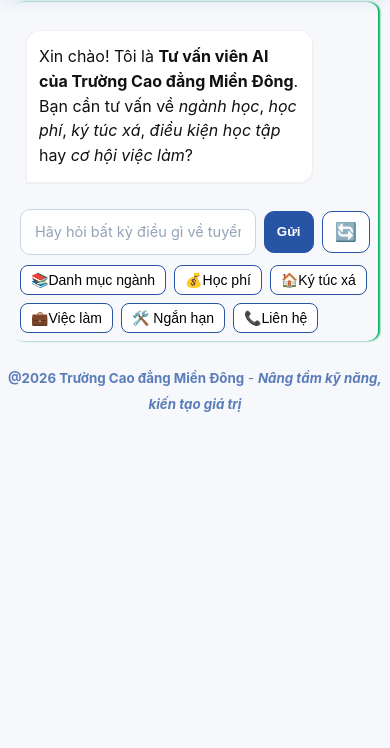
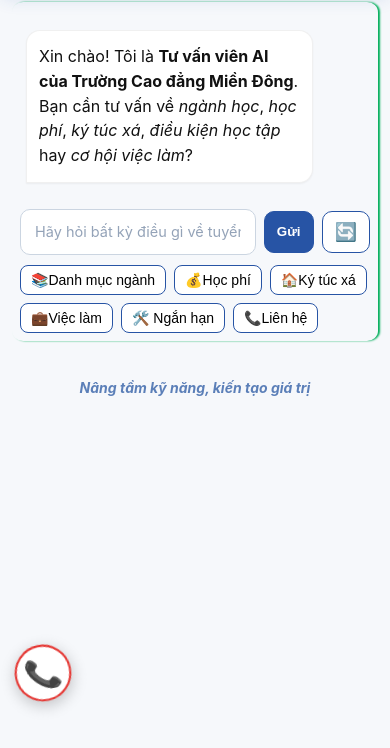
Before and after one commit to phuydao-cloud/miendong-chatbot, a website: page public/index.html in a window 390 px wide. Shown: the part 72-820 px from the top of the page. Drawn offline with nearby package versions, Linux system fonts and the light colour scheme; no server answers.

Commit message:
Update mobile footer and hotline button

```diff
--- a/public/index.html
+++ b/public/index.html
@@ -21,6 +21,7 @@
   <header class="brand-bar">
     <img src="logo-miendong.png" alt="Miền Đông" class="brand-logo" />
     <div class="brand-title">Chatbot Tuyển sinh, Trường Cao đẳng Miền Đông.</div>
+    <a class="header-hotline" href="tel:0965880343">☎ Hotline: 0965.880.343</a>
     <!-- <small id="session" class="session-id"></small> -->
     <!-- <small id="session" class="session-id" title="Session ID dùng để khôi phục hội thoại"></small> -->
   </header>
@@ -99,8 +100,12 @@
   </main>
 
   <footer class="footer">
-    <small><b>@2026 Trường Cao đẳng Miền Đông</b> - <b><i>Nâng tầm kỹ năng, kiến tạo giá trị</i></b></small>
+    <small><b>@2026 Trường Cao đẳng Miền Đông</b> - <b><i>Nâng tầm kỹ năng, kiến tạo giá
+          trị</i></b></small>
   </footer>
+  <a href="tel:0965880343" class="call-float" title="Gọi tư vấn tuyển sinh">
+    📞
+  </a>
   <button id="backToTop" title="Lên đầu trang">
     ⬆️
   </button>
--- a/public/styles.css
+++ b/public/styles.css
@@ -916,6 +916,7 @@ html::-webkit-scrollbar-thumb:hover {
     }
 }
 
+/*
 @media (max-width: 640px) {
     .footer-text {
         font-size: 14px;
@@ -923,7 +924,7 @@ html::-webkit-scrollbar-thumb:hover {
     }
 
     .footer-text::before {
-        content: "-Nâng tầm kỹ năng, kiến tạo giá trị-";
+        content: "Nâng tầm kỹ năng, kiến tạo giá trị";
     }
 
     .footer-text {
@@ -934,7 +935,7 @@ html::-webkit-scrollbar-thumb:hover {
         font-size: 14px;
         font-weight: 700;
     }
-}
+} */
 
 @media (max-width: 640px) {
     .brand-bar {
@@ -969,3 +970,224 @@ html::-webkit-scrollbar-thumb:hover {
     color: #111;
     font-size: 0.85em;
 }
+
+/* Thêm hotline */
+.header-hotline {
+    margin-left: auto;
+    color: #fff;
+    text-decoration: none;
+    font-weight: 700;
+    font-size: 15px;
+    white-space: nowrap;
+}
+
+.header-hotline:hover {
+    text-decoration: underline;
+}
+
+/* @media (max-width: 640px) {
+    .header-hotline {
+        display: none;
+    }
+
+    .footer-text {
+        font-size: 0;
+    }
+
+    .footer-text::before {
+        content: "Hotline: 0965.880.343";
+        font-size: 14px;
+        font-weight: 700;
+    }
+} */
+
+/* Footer */
+.footer {
+    margin-top: 20px;
+    margin-bottom: 24px;
+    text-align: center;
+}
+
+.footer-text {
+    color: #5b7fb8;
+    font-weight: 700;
+    font-style: italic;
+}
+
+/* Mobile: footer gọn hơn */
+@media (max-width: 640px) {
+    .footer-text {
+        font-size: 14px;
+        line-height: 1.4;
+    }
+}
+
+/* Nút gọi nổi góc trái */
+.call-float {
+    position: fixed;
+    left: 18px;
+    bottom: 22px;
+
+    width: 52px;
+    height: 52px;
+    border-radius: 50%;
+
+    background: #00AE5A;
+    color: #fff;
+    text-decoration: none;
+
+    display: flex;
+    align-items: center;
+    justify-content: center;
+
+    font-size: 26px;
+    z-index: 9999;
+
+    box-shadow: 0 4px 14px rgba(0, 0, 0, .22);
+    transition: transform .15s ease, box-shadow .15s ease;
+}
+
+.call-float:hover {
+    transform: translateY(-2px);
+    box-shadow: 0 6px 18px rgba(0, 0, 0, .28);
+}
+
+/* Mobile: nâng nút gọi lên một chút, tránh sát đáy */
+@media (max-width: 640px) {
+    .call-float {
+        left: 16px;
+        bottom: 72px;
+        width: 54px;
+        height: 54px;
+        font-size: 27px;
+    }
+}
+
+/* Mobile: ẩn slogan footer */
+/* @media (max-width: 640px) {
+    .footer {
+        display: none;
+    }
+} */
+
+@media (max-width: 640px) {
+
+    .footer {
+        display: block;
+        margin-bottom: 70px;
+        /* chừa chỗ cho nút Call và Top */
+        text-align: center;
+        opacity: 1;
+        color: #5b7fb8;
+        font-size: 0;
+    }
+
+    .footer small {
+        display: none;
+    }
+
+    .footer::after {
+        content: "Nâng tầm kỹ năng, kiến tạo giá trị";
+        font-size: 14px;
+        font-weight: 700;
+        font-style: italic;
+        color: #5b7fb8;
+    }
+}
+
+
+/* Mobile ẩn hotline trên header */
+@media (max-width: 640px) {
+    .header-hotline {
+        display: none !important;
+    }
+}
+
+/* Footer: đẩy xa mép dưới hơn */
+.footer {
+    margin-top: 20px;
+    margin-bottom: 42px;
+    text-align: center;
+    padding-bottom: 15px;
+}
+
+/* Cân 2 nút nổi hai bên */
+.call-float {
+    position: fixed;
+    left: 18px;
+    bottom: 24px;
+    width: 52px;
+    height: 52px;
+    border-radius: 50%;
+    background: #fff;
+    color: #e53935;
+    border: 2px solid #e53935;
+    text-decoration: none;
+    display: flex;
+    align-items: center;
+    justify-content: center;
+    font-size: 26px;
+    z-index: 9999;
+    box-shadow: 0 4px 14px rgba(0, 0, 0, .22);
+}
+
+#backToTop {
+    right: 18px;
+    bottom: 24px;
+}
+
+/* Mobile: nâng cả 2 nút lên đều nhau */
+@media (max-width: 640px) {
+    .footer {
+        margin-bottom: 70px;
+    }
+
+    .call-float {
+        left: 16px;
+        bottom: 72px;
+        width: 54px;
+        height: 54px;
+        font-size: 28px;
+    }
+
+    #backToTop {
+        right: 16px;
+        bottom: 72px;
+        width: 54px;
+        height: 54px;
+    }
+}
+
+@media (max-width: 640px) {
+    .call-float {
+        animation: phoneShake 1.8s infinite;
+    }
+}
+
+@keyframes phoneShake {
+
+    0%,
+    100% {
+        transform: rotate(0deg) scale(1);
+    }
+
+    5% {
+        transform: rotate(-12deg) scale(1.05);
+    }
+
+    10% {
+        transform: rotate(12deg) scale(1.05);
+    }
+
+    15% {
+        transform: rotate(-10deg) scale(1.05);
+    }
+
+    20% {
+        transform: rotate(10deg) scale(1.05);
+    }
+
+    25% {
+        transform: rotate(0deg) scale(1);
+    }
+}
```
